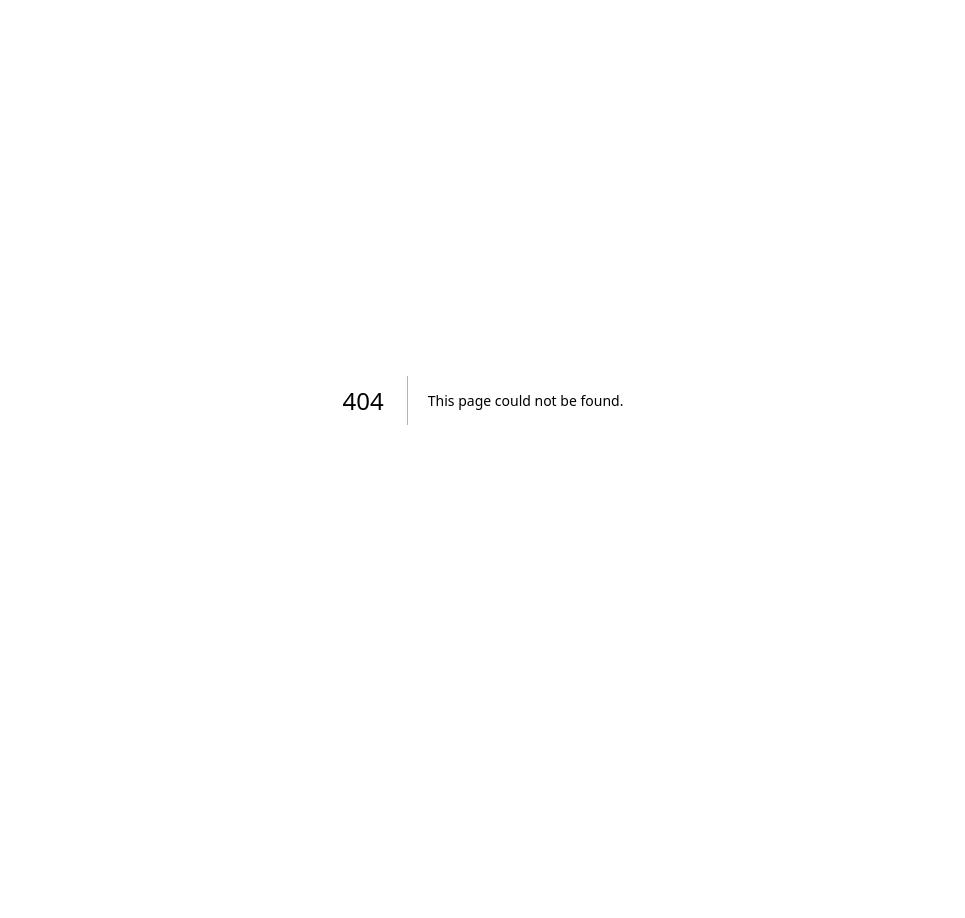
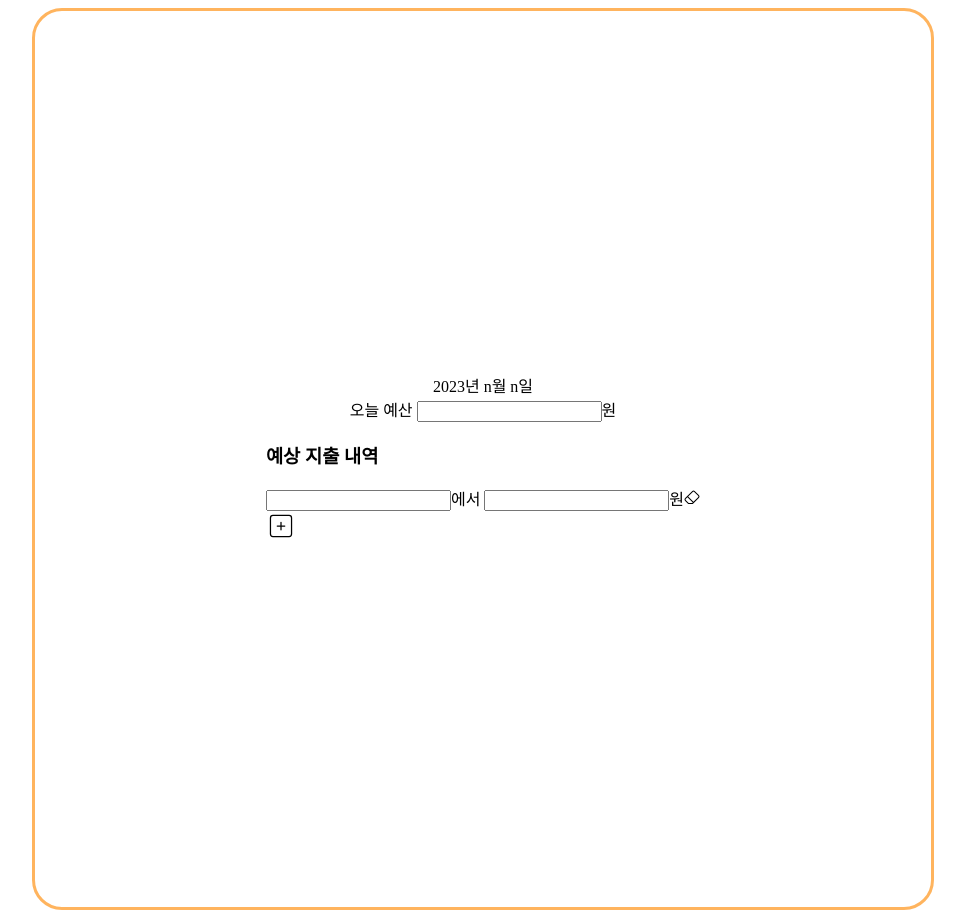
Before and after one commit to GDSC-SKHU/6Team-Hackathon-Front, a Next.js app in the folder dalbit/: page /write in a window 1280 px wide. Before the commit this address had no page. Shown: the whole page, without its empty margins (157-1122 px from the left). Before the commit the page ends 800 px from the top, so only its background shows below. Built offline with nearby package versions, Linux system fonts and the light colour scheme.

Commit message:
feat: main input 모달 임의 제작

```diff
--- a/dalbit/package.json
+++ b/dalbit/package.json
@@ -19,6 +19,7 @@
     "react": "18.2.0",
     "react-dom": "18.2.0",
     "react-icons": "^4.7.1",
+    "react-native-linear-gradient": "^2.6.2",
     "styled-components": "^5.3.6",
     "typescript": "4.9.4"
   },
--- a/dalbit/src/pages/index.tsx
+++ b/dalbit/src/pages/index.tsx
@@ -1,4 +1,5 @@
 import { Inter } from '@next/font/google'
+
 
 const inter = Inter({ subsets: ['latin'] })
 
--- /dev/null
+++ b/dalbit/src/pages/write.tsx
@@ -0,0 +1,37 @@
+import { CiSquarePlus } from "react-icons/ci";
+import { BsEraser } from "react-icons/bs";
+import styled from "styled-components";
+
+export default function Write() {
+  return (
+    <>
+      <ConsumBox>
+        <div>2023년 n월 n일</div>
+        <div>
+          오늘 예산 <input></input>원
+        </div>
+        <ConsumList>
+          <h3>예상 지출 내역</h3>
+          <input></input>에서 <input></input>원<BsEraser />
+          <IconBox>
+            <CiSquarePlus size={30} />
+          </IconBox>
+        </ConsumList>
+      </ConsumBox>
+    </>
+  );
+}
+const ConsumBox = styled.div`
+  width: 50rem;
+  height: 50rem;
+  border: 3px solid #ffb45e;
+  border-radius: 30px;
+  display: flex;
+  flex-direction: column;
+  margin: auto;
+  padding: 3rem;
+  justify-content: center;
+  align-items: center;
+`;
+const ConsumList = styled.div``;
+const IconBox = styled.div``;
```
